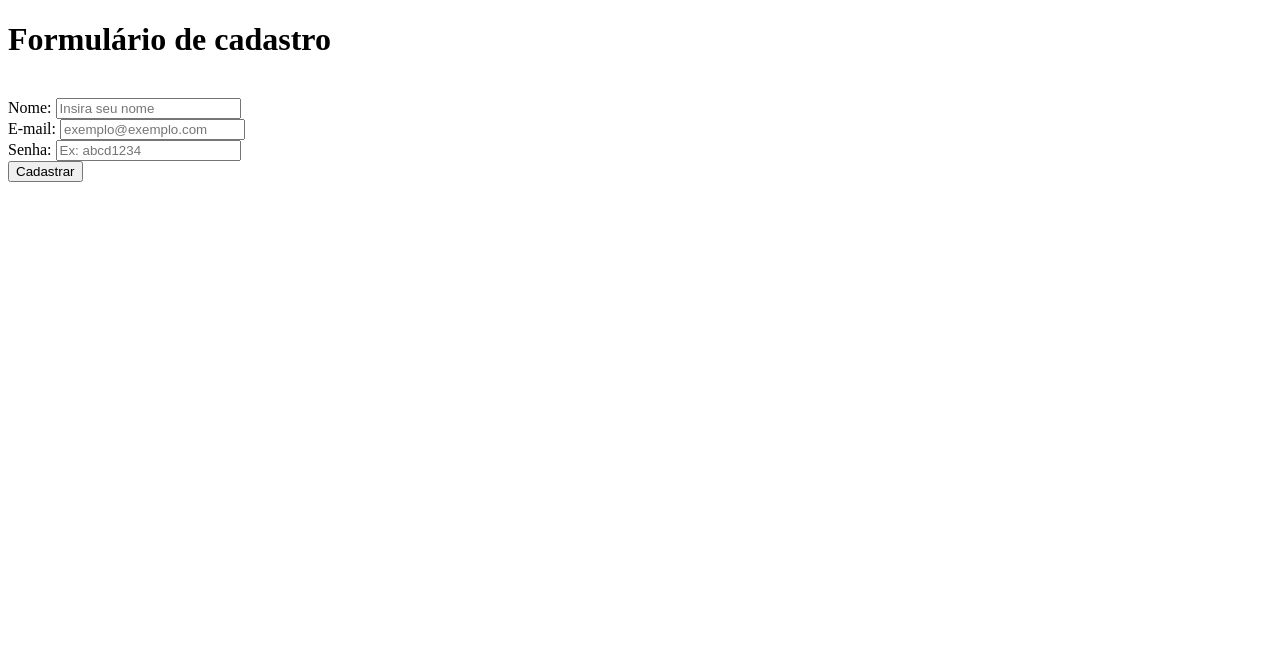
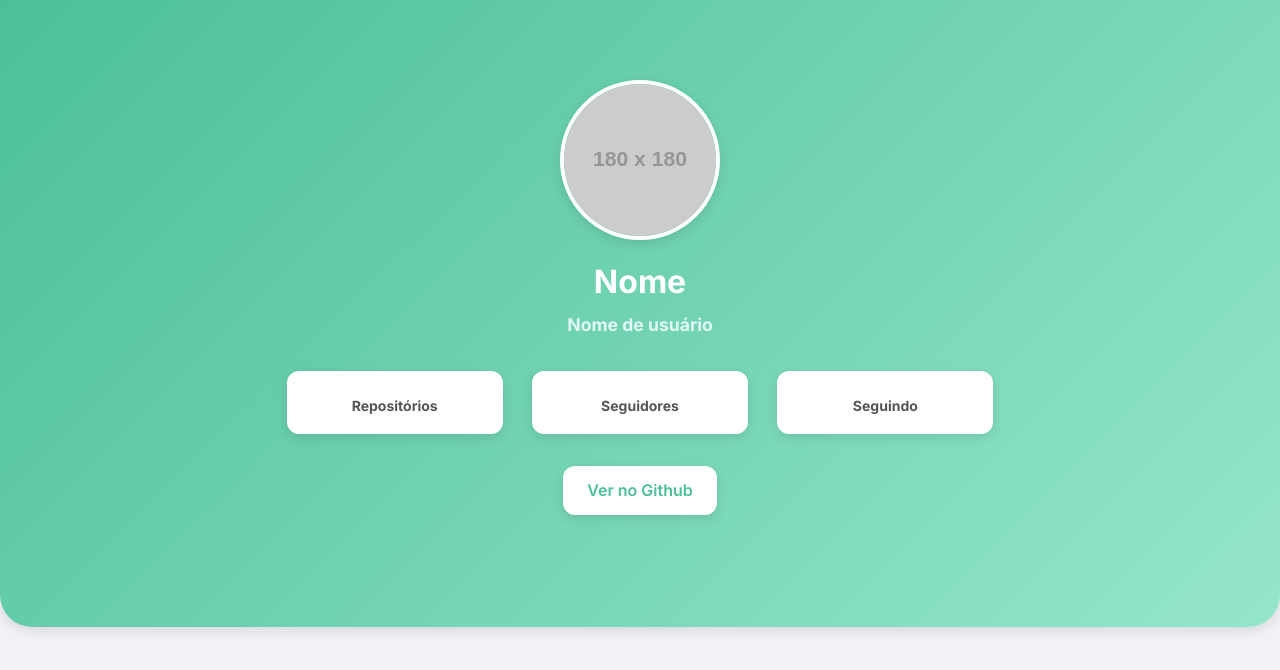
Before and after one commit to cunhacoderx/curso_ebac_frontend, a plain HTML site: page index.html in a window 1280 px wide. Drawn offline with Linux system fonts and the light colour scheme; no server answers; placeholder pictures from the web are drawn by us.

Commit message:
Exercício Ajax com fetch API e try/catch

```diff
--- a/index.html
+++ b/index.html
@@ -1,24 +1,39 @@
 <!DOCTYPE html>
-<html lang="pt-BR">
-<head>
-    <meta charset="UTF-8">
-    <meta name="viewport" content="width=device-width, initial-scale=1.0">
-    <title>Formulário</title>
-</head>
-<body>
-    <h1>Formulário de cadastro</h1>
-    <br />
-    <form>
-        <label for="user-name">Nome:</label>
-        <input id="user-name" type="text" placeholder="Insira seu nome">
-        <br />
-        <label for="user-email">E-mail:</label>
-        <input id="user-email" type="email" placeholder="exemplo@exemplo.com">
-        <br />
-        <label for="user-password">Senha:</label>
-        <input id="user-password" type="password" placeholder="Ex: abcd1234">
-        <br />
-        <button type="submit">Cadastrar</button>
-    </form>
-</body>
+<html lang="pt-br">
+  <head>
+    <meta charset="UTF-8" />
+    <meta http-equiv="X-UA-Compatible" content="IE=edge" />
+    <meta name="viewport" content="width=device-width, initial-scale=1.0" />
+    <title>Meu Github</title>
+    <link
+      href="https://fonts.googleapis.com/css2?family=Inter:wght@400;600;700&display=swap"
+      rel="stylesheet"
+    />
+    <link rel="stylesheet" href="style.css" />
+  </head>
+  <body>
+    <header>
+      <div class="container">
+        <img id="avatar" class="profile-avatar" src="https://via.placeholder.com/180x180" alt="." />
+        <h1 id="name" class="profile-name">Nome</h1>
+        <h2 id="login" class="profile-username">Nome de usuário</h2>
+        <ul class="numbers">
+          <li class="numbers-item">
+            <h4>Repositórios</h4>
+            <span id="repos"></span>
+          </li>
+          <li class="numbers-item">
+            <h4>Seguidores</h4>
+            <span id="seguidores"></span>
+          </li>
+          <li class="numbers-item">
+            <h4>Seguindo</h4>
+            <span id="seguindo"></span>
+          </li>
+        </ul>
+        <a href="#" id="profileLink" class="profile-link">Ver no Github</a>
+      </div>
+    </header>
+    <script src="script.js"></script>
+  </body>
 </html>
--- /dev/null
+++ b/script.js
@@ -0,0 +1,18 @@
+async function carregarDadosGithub() {
+  try {
+    const resposta = await fetch('https://api.github.com/users/leonardocunha-dev');
+    const dados = await resposta.json();
+
+    document.getElementById('avatar').src = dados.avatar_url;
+    document.getElementById('name').textContent = dados.name;
+    document.getElementById('login').textContent = `@${dados.login}`;
+    document.getElementById('repos').textContent = dados.public_repos;
+    document.getElementById('seguidores').textContent = dados.followers;
+    document.getElementById('seguindo').textContent = dados.following;
+    document.getElementById('profileLink').href = dados.html_url;
+  } catch(erro) {
+    console.error('Erro ao carregar os dados do Github', erro);
+  }
+}
+
+carregarDadosGithub();
--- /dev/null
+++ b/style.css
@@ -0,0 +1,134 @@
+:root {
+  --primary-color: #4CBF99;
+  --accent-color: #95E6CB;
+  --bg-color: #f0f2f5;
+  --text-color: #1c1c1e;
+  --card-bg: #ffffff;
+  --shadow: 0 4px 12px rgba(0, 0, 0, 0.1);
+  --radius: 12px;
+  --font-stack: 'Inter', 'Segoe UI', sans-serif;
+}
+
+* {
+  margin: 0;
+  padding: 0;
+  box-sizing: border-box;
+
+}
+
+body {
+  font-family: var(--font-stack);
+  background-color: var(--bg-color);
+  color: var(--text-color);
+  line-height: 1.6;
+  -webkit-font-smoothing: antialiased;
+}
+
+img {
+  display: block;
+  max-width: 100%;
+}
+
+ul {
+  list-style: none;
+  padding: 0;
+}
+
+.container {
+  max-width: 720px;
+  width: 90%;
+  margin: 0 auto;
+  padding: 2rem 0;
+}
+
+header {
+  background: linear-gradient(135deg, var(--primary-color), var(--accent-color));
+  padding: 3rem 0 5rem;
+  text-align: center;
+  position: relative;
+  border-bottom-left-radius: 32px;
+  border-bottom-right-radius: 32px;
+  box-shadow: var(--shadow);
+}
+
+.profile-avatar {
+  width: 160px;
+  height: 160px;
+  border-radius: 50%;
+  border: 4px solid white;
+  margin: 0 auto 1rem;
+  object-fit: cover;
+  box-shadow: var(--shadow);
+}
+
+.profile-name {
+  font-size: 2rem;
+  font-weight: 700;
+  color: white;
+}
+
+.profile-username {
+  font-size: 1.1rem;
+  color: #e0f7f5;
+  margin-top: 0.25rem;
+}
+
+.numbers {
+  display: flex;
+  justify-content: space-around;
+  gap: 1rem;
+  margin-top: 2rem;
+  flex-wrap: wrap;
+}
+
+.numbers-item {
+  background-color: var(--card-bg);
+  border-radius: var(--radius);
+  box-shadow: var(--shadow);
+  padding: 1rem;
+  width: 30%;
+  min-width: 100px;
+  text-align: center;
+}
+
+.numbers-item span {
+  font-size: 1.8rem;
+  font-weight: 600;
+  color: var(--primary-color);
+}
+
+.numbers-item h4 {
+  font-size: 0.875rem;
+  margin-top: 0.5rem;
+  color: #555;
+}
+
+.profile-link {
+  display: inline-block;
+  margin-top: 2rem;
+  background-color: white;
+  color: var(--primary-color);
+  padding: 0.75rem 1.5rem;
+  border-radius: var(--radius);
+  text-decoration: none;
+  font-weight: 600;
+  box-shadow: var(--shadow);
+  transition: all 0.2s ease;
+}
+
+.profile-link:hover {
+  background-color: var(--primary-color);
+  color: white;
+  transform: translateY(-2px);
+}
+
+@media (max-width: 600px) {
+  .numbers {
+    flex-direction: column;
+    align-items: center;
+  }
+
+  .numbers-item {
+    width: 80%;
+  }
+}
```
